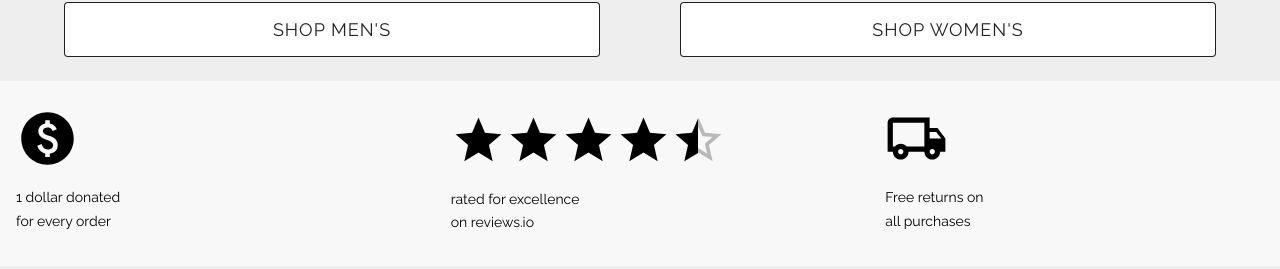
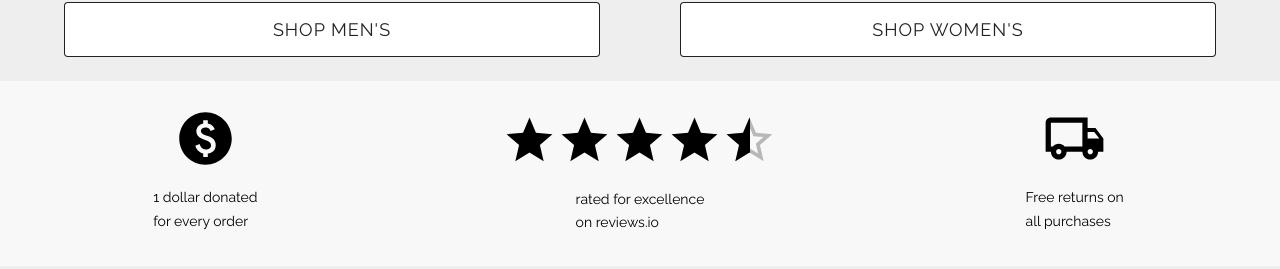
Before and after one commit to Amber-Robeck/A-N, a React (Create React App) app in the folder frontend/: page / in a window 1280 px wide. Shown: the part 785-1054 px from the top of the page. Built offline with nearby package versions, Linux system fonts and the light colour scheme.

Commit message:
fixed spacing bug on promotional banner

```diff
--- a/frontend/src/components/RatingBanner/ratingBanner.css
+++ b/frontend/src/components/RatingBanner/ratingBanner.css
@@ -7,7 +7,7 @@
 }
 
 .singleItem {
-    justify-content: space-evenly;
+    justify-content: space-evenly !important;
     line-height: 1.7;
 }
 
```
